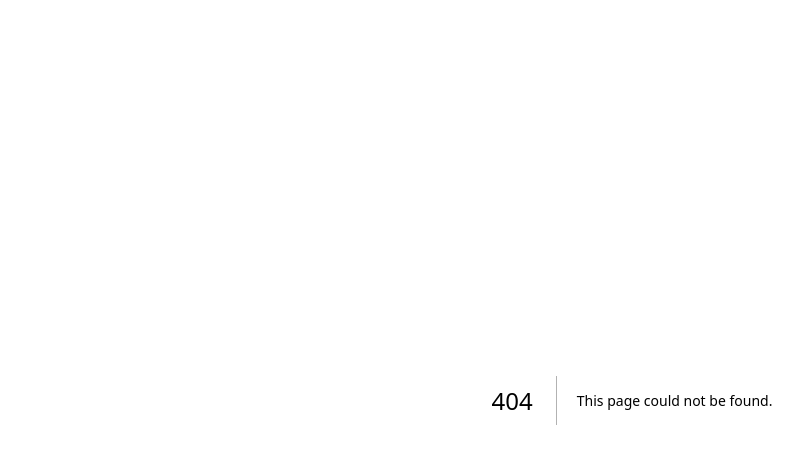
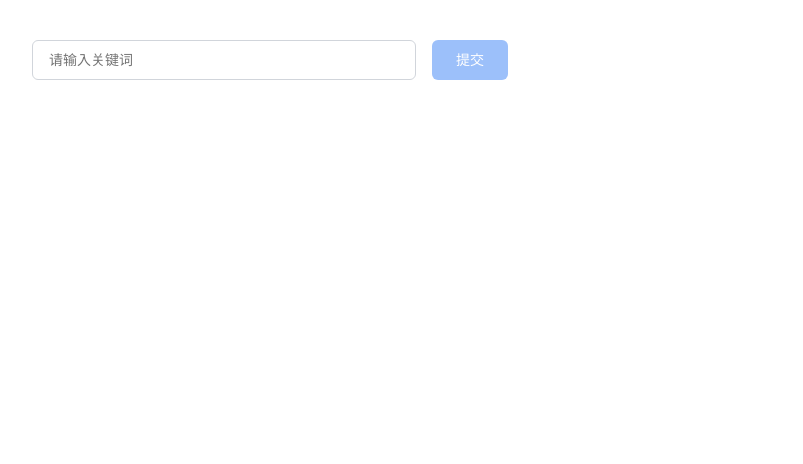
Before and after one commit to liwei-007/ssr, a Next.js app: page /github in a window 1280 px wide. Before the commit this address had no page. Shown: the top 464 px of the page, without its empty margins (8-811 px from the left). Built offline with nearby package versions, Linux system fonts and the light colour scheme.

Commit message:
add tools

```diff
--- /dev/null
+++ b/src/pages/github.tsx
@@ -0,0 +1,84 @@
+import ReactMarkdown from "@/components/markdown/ReactMarkdown";
+import { Button } from "@/components/ui/button";
+import { Input } from "@/components/ui/input";
+import React, { useState } from "react";
+
+import { SseClient, SseOptions } from "@/utils/sse";
+
+const GitHubSearch: React.FC = () => {
+  const [searchQuery, setSearchQuery] = useState("");
+  const [message, setMessage] = useState("");
+  const [loading, setLoading] = useState(false);
+
+  // 配置 SSE 请求选项
+  const options: SseOptions = {
+    url: "https://dashscope.aliyuncs.com/api/v1/apps/d7045172f58049279283515fa53f98bd/completion",
+    method: "POST",
+    params: {
+      input: {
+        prompt: `以 markdown 列表带样式的形式输出 github 搜索列表 { keyword: ${searchQuery} }`,
+      },
+    },
+    headers: {
+      Authorization: "Bearer Bearer sk-a617d9a5934742f692defb0d8d7b6782",
+      "Content-Type": "application/json",
+    },
+    onMessage: (event) => {
+      const { data } = event;
+      try {
+        const validData = JSON.parse(data)?.output;
+        setMessage(validData?.text);
+        if (validData?.finish_reason === "stop") {
+          setLoading(false);
+        }
+        console.log("Received message:", JSON.parse(data));
+      } catch {}
+    },
+    onError: (error) => {
+      console.error("SSE error:", error);
+    },
+    onOpen: () => {
+      console.log("SSE connection opened");
+    },
+    onClose: () => {
+      console.log("SSE connection closed");
+    },
+  };
+
+  const handleSubmit = async (e: React.FormEvent<HTMLFormElement>) => {
+    e.preventDefault();
+    setLoading(true);
+    setMessage("");
+    // 创建 SSE 客户端实例，自动建立连接
+    new SseClient(options);
+  };
+
+  return (
+    <div className="flex flex-col p-10 h-screen">
+      <form onSubmit={handleSubmit} className="flex space-x-4 mb-8">
+        <Input
+          type="text"
+          value={searchQuery}
+          onChange={(e) => setSearchQuery(e.target.value)}
+          placeholder="请输入关键词"
+          className="w-96 border border-gray-300 rounded-md px-4 py-2 focus:outline-none focus:ring-blue-500 focus:border-blue-500"
+        />
+        <Button
+          disabled={!searchQuery || loading}
+          type="submit"
+          className="bg-blue-500 text-white rounded-md px-6 py-2 hover:bg-blue-600 focus:outline-none focus:ring-2 focus:ring-blue-400 focus:ring-opacity-50"
+        >
+          {loading ? "查询中，请稍后..." : "提交"}
+        </Button>
+      </form>
+      {/* 答案展示区域 */}
+      {message && (
+        <div className="bg-white p-6 rounded-md shadow-md mb-8">
+          <ReactMarkdown content={message} />
+        </div>
+      )}
+    </div>
+  );
+};
+
+export default GitHubSearch;
--- a/src/pages/index.tsx
+++ b/src/pages/index.tsx
@@ -107,6 +107,15 @@ const Home: NextPage = () => {
                 快递查询
               </Link>
             </li>
+            <li className="flex-1">
+              <Link
+                href="/github"
+                className="block bg-white border border-gray-300 rounded-md py-4 px-6 text-center text-gray-700 hover:bg-amber-50 hover:text-amber-600 transition-all duration-300 focus:outline-none focus:ring-2 focus:ring-amber-300"
+              >
+                <span className="block text-2xl mb-2">🔍</span>
+                GitHub关键词搜索
+              </Link>
+            </li>
           </ul>
         </nav>
       </div>
```
